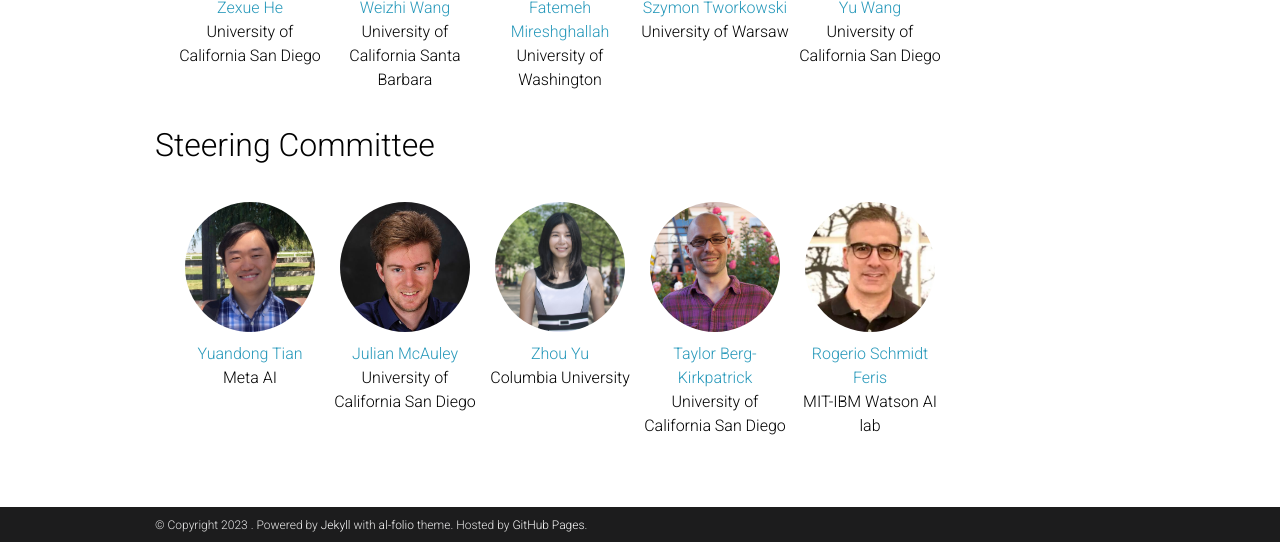
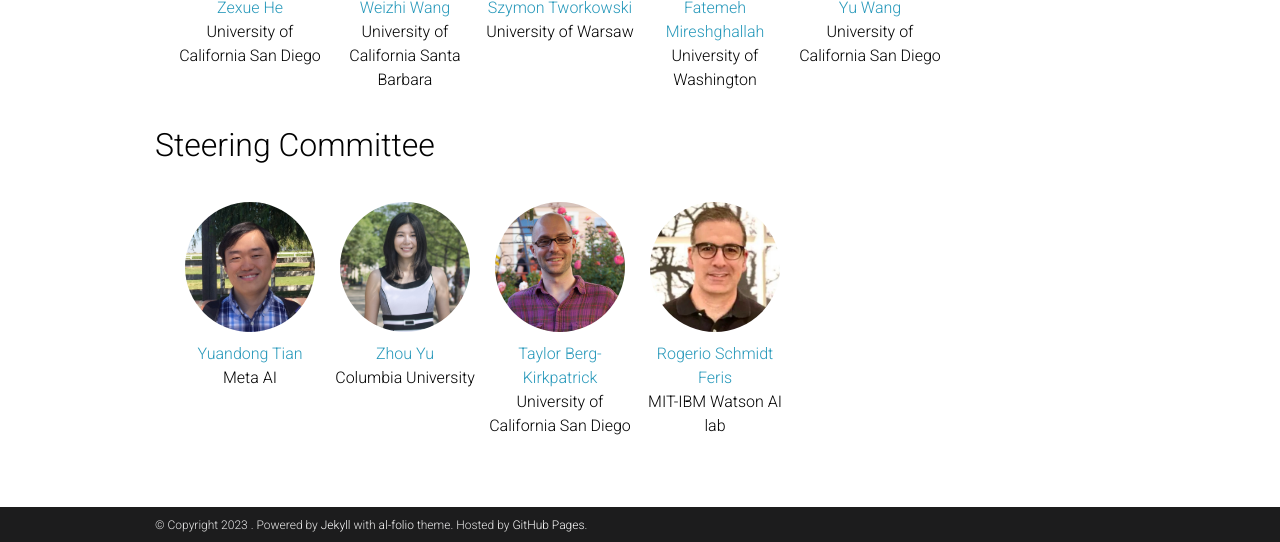
Before and after one commit to longllm-workshop/longllm-workshop.github.io, a Jekyll site: the page built from _pages/organization.md, in a window 1280 px wide and 1097 px high, cut to the strip 555-1097 px from the top of the window. Built offline with Jekyll 4.4.1, drawn with Linux system fonts in a browser that asks for light colours; emoji names are drawn with the system emoji font; comment, search, counter and statistics services are not loaded; a style sheet for code colours, icons or effects is not loaded.

Commit message:
update organization

```diff
--- a/_pages/organization.md
+++ b/_pages/organization.md
@@ -26,15 +26,15 @@
             <p><a href="https://victorwz.github.io">Weizhi Wang</a>
             <br>University of California Santa Barbara</p>
         </div>
+            <div class="team-member">
+            <img src="/assets/img/organizers/szymon_tworkowski.jpg" alt="Name 3">
+            <p><a href="https://syzymon.github.io/">Szymon Tworkowski</a>
+            <br>University of Warsaw</p>
+        </div>
         <div class="team-member">
-            <img src="/assets/img/organizers/niloofar_mireshghallah.jpg" alt="Name 3">
+            <img src="/assets/img/organizers/niloofar_mireshghallah.jpg" alt="Name 4">
             <p><a href="https://cseweb.ucsd.edu/~fmireshg/">Fatemeh Mireshghallah</a>
             <br>University of Washington</p>
-        </div>
-        <div class="team-member">
-            <img src="/assets/img/organizers/szymon_tworkowski.jpg" alt="Name 4">
-            <p><a href="https://syzymon.github.io/">Szymon Tworkowski</a>
-            <br>University of Warsaw</p>
         </div>
         <div class="team-member">
             <img src="/assets/img/organizers/yu_wang.jpg" alt="Name 5">
@@ -53,23 +53,23 @@
             <p><a href="https://yuandong-tian.com/">Yuandong Tian</a>
             <br>Meta AI</p>
         </div>
-        <div class="team-member">
+        <!-- <div class="team-member">
             <img src="/assets/img/organizers/julian_mcauley.png" alt="Name 2">
             <p><a href="https://cseweb.ucsd.edu/~jmcauley/">Julian McAuley</a>
             <br>University of California San Diego</p>
-        </div>
+        </div> -->
         <div class="team-member">
-            <img src="/assets/img/organizers/zhou_yu.jpg" alt="Name 3">
+            <img src="/assets/img/organizers/zhou_yu.jpg" alt="Name 2">
             <p><a href="https://www.cs.columbia.edu/~zhouyu/">Zhou Yu</a>
             <br>Columbia University</p>
         </div>
         <div class="team-member">
-            <img src="/assets/img/organizers/taylor_berg_kirkpatrick.jpeg" alt="Name 4">
+            <img src="/assets/img/organizers/taylor_berg_kirkpatrick.jpeg" alt="Name 3">
             <p><a href="https://cseweb.ucsd.edu/~tberg/">Taylor Berg-Kirkpatrick</a>
             <br>University of California San Diego</p>
         </div>
         <div class="team-member">
-            <img src="/assets/img/organizers/rogerio_schmidt_feris.webp" alt="Name 5">
+            <img src="/assets/img/organizers/rogerio_schmidt_feris.webp" alt="Name 4">
             <p><a href="https://cseweb.ucsd.edu/~tberg/">Rogerio Schmidt Feris</a>
             <br>MIT-IBM Watson AI lab</p>
         </div>
```
